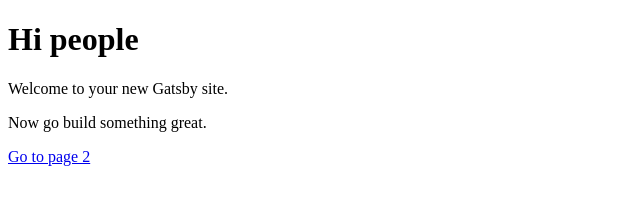
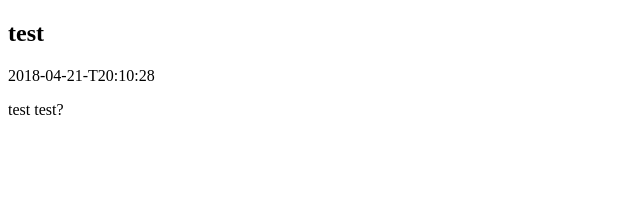
Before and after one commit to sweettirexkiller/thingster, a Gatsby site: page / in a window 1280 px wide. Shown: the whole page, without its empty margins (0-640 px from the left). Built offline with nearby package versions, Linux system fonts and the light colour scheme; Gatsby itself is replaced by a stand-in of ours.

Commit message:
creating fast blog

```diff
--- a/gatsby-config.js
+++ b/gatsby-config.js
@@ -11,6 +11,7 @@ module.exports = {
                 name: 'src',
                 path: `${__dirname}/src`
             }
-        }
+        },
+        'gatsby-plugin-catch-links'
     ],
 }
--- a/package.json
+++ b/package.json
@@ -6,7 +6,8 @@
   "dependencies": {
     "gatsby": "^1.9.247",
     "gatsby-link": "^1.6.40",
-    "gatsby-plugin-react-helmet": "^2.0.10",
+    "gatsby-plugin-catch-links": "^1.0.19",
+    "gatsby-plugin-react-helmet": "^2.0.11",
     "gatsby-source-filesystem": "^1.5.33",
     "gatsby-transformer-remark": "^1.7.40",
     "react-helmet": "^5.2.0"
--- a/src/pages/index.js
+++ b/src/pages/index.js
@@ -1,13 +1,45 @@
 import React from 'react'
 import Link from 'gatsby-link'
 
-const IndexPage = () => (
-  <div>
-    <h1>Hi people</h1>
-    <p>Welcome to your new Gatsby site.</p>
-    <p>Now go build something great.</p>
-    <Link to="/page-2/">Go to page 2</Link>
-  </div>
-)
+const IndexPage = ({data}) => {
+    const {edges: posts} = data.allMarkdownRemark
+    return (
+        < div>
+            {posts.map(({node: post}) => {
+                const {frontmatter} = post;
+                return (
+                    <div  key={post.id}>
+                        <h2>
+                            <Link to={frontmatter.path}/>
+                            {frontmatter.title}
+                        </h2>
+                        <p>{frontmatter.date}</p>
+                        <p>{frontmatter.excerpt}</p>
+                    </div>
+                )
+            })}
+        </div>);
+
+};
+
+export const query = graphql`
+query IndexQuery {
+    allMarkdownRemark {
+        totalCount
+        edges {
+            node {
+                id
+                frontmatter {
+                    title
+                    date
+                    path
+                    tags
+                    excerpt
+                }
+            }
+        }
+    }
+}
+`
 
 export default IndexPage
```
Also changed, not shown: 1 other file.
